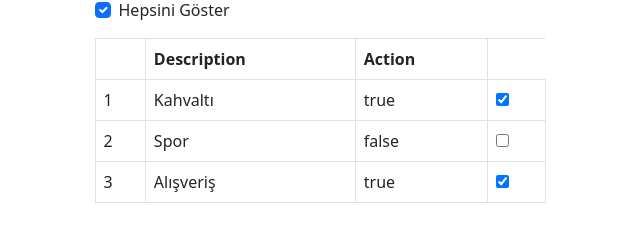
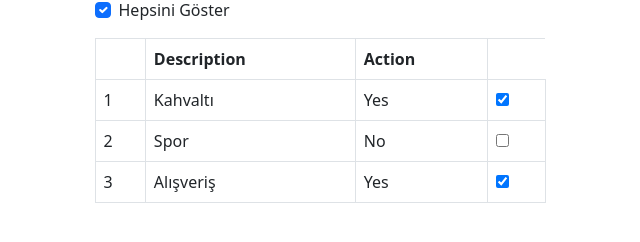
Before and after one commit to senaysenturk/todo-app-angular, an Angular app: page / in a window 1280 px wide. Shown: the part 146-388 px from the top of the page, without its empty margins (320-960 px from the left). Built offline with nearby package versions, Linux system fonts and the light colour scheme.

Commit message:
ng switch added for true/false

```diff
--- a/src/app/todo/todo.component.html
+++ b/src/app/todo/todo.component.html
@@ -42,7 +42,11 @@
             <td>{{ i + 1 }}</td>
             <!-- <td>{{ item.id }}</td> -->
             <td>{{ item.description }}</td>
-            <td>{{ item.action }}</td>
+            <!-- <td>{{ item.action }}</td> -->
+            <div [ngSwitch]="item.action">
+              <div *ngSwitchCase="true">Yes</div>
+              <div *ngSwitchCase="false">No</div>
+            </div>
             <td>
               <input
                 type="checkbox"
```
